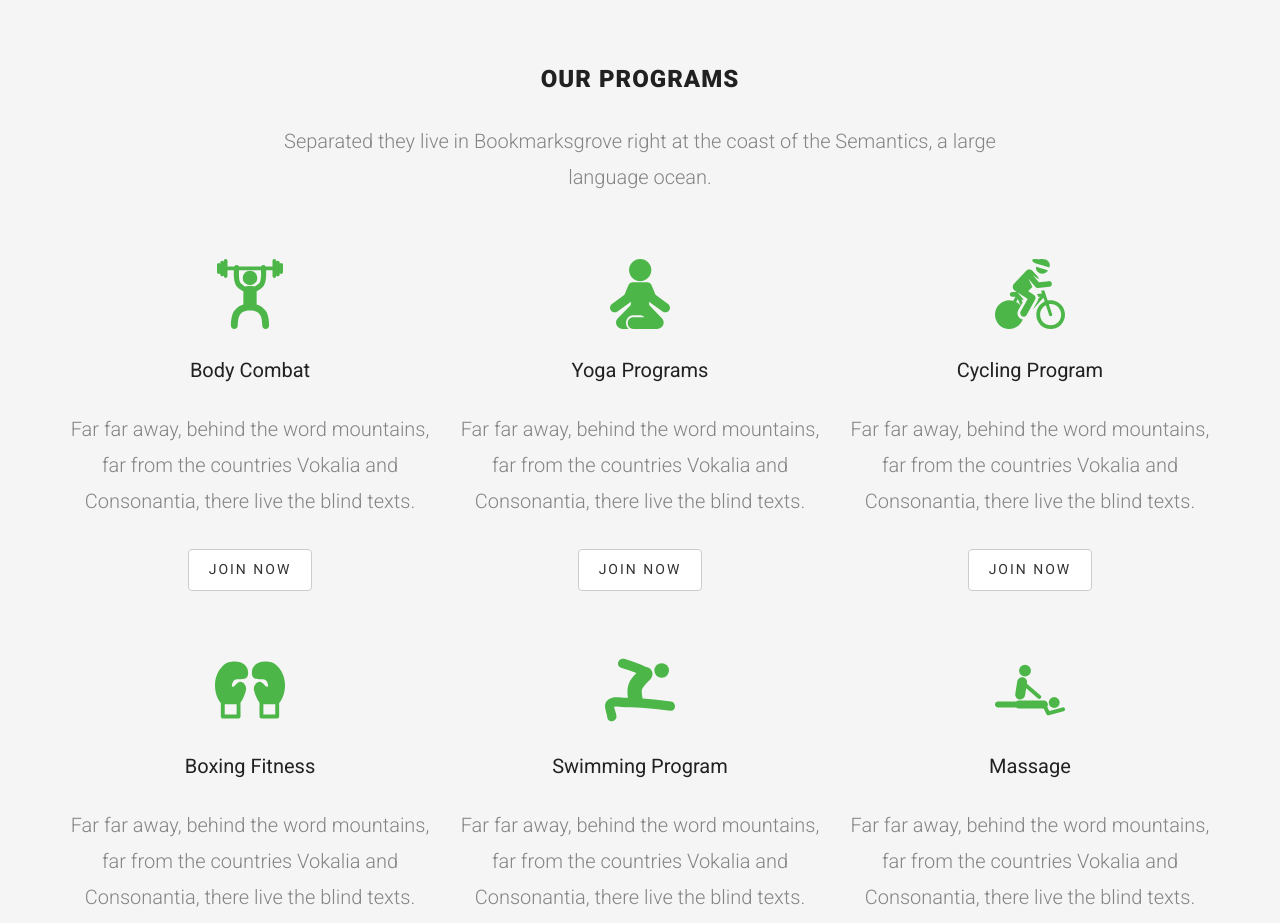
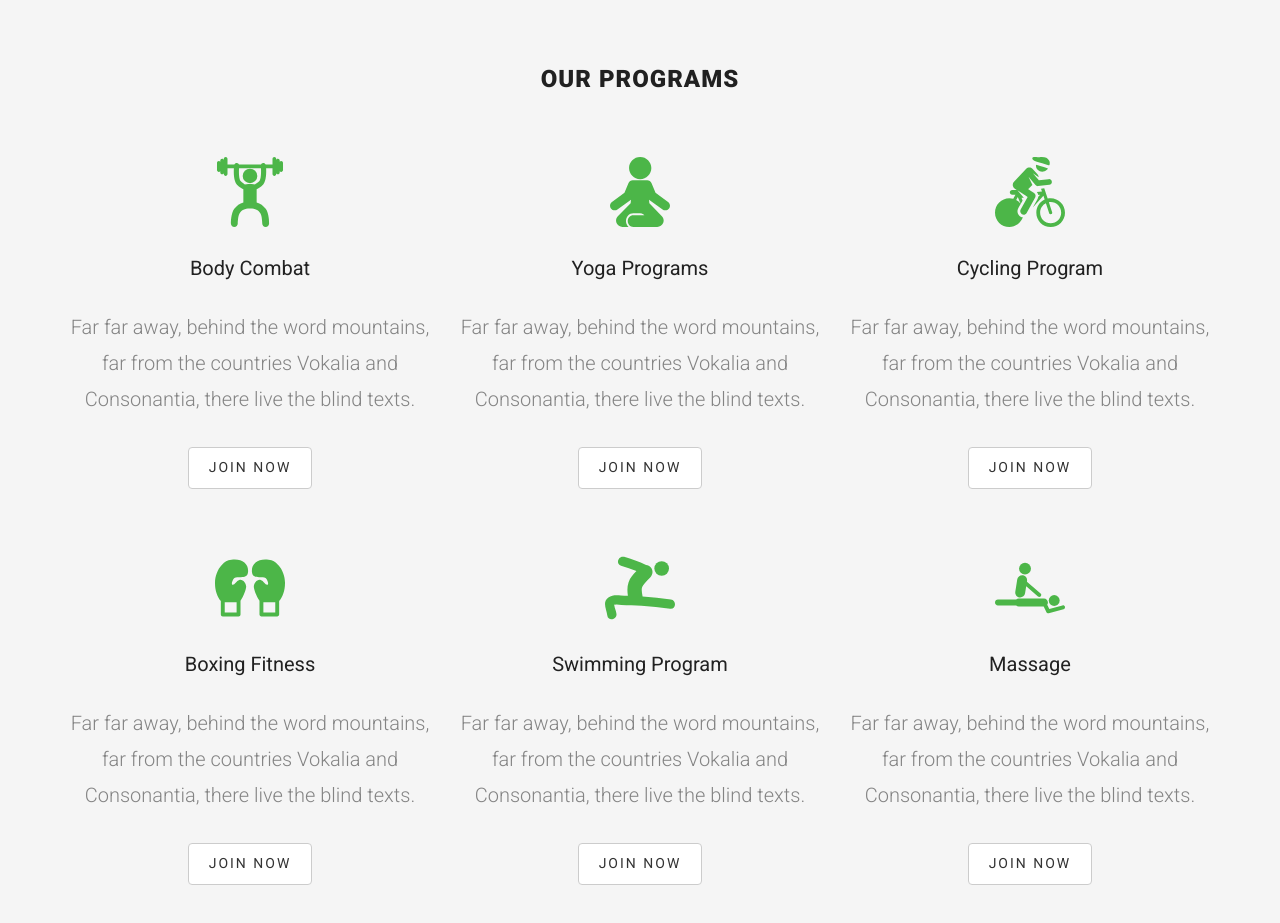
Before and after one commit to chai-py/cpnt201-project-fitness, a plain HTML site: page about.html in a window 1280 px wide. Shown: the part 3200-4123 px from the top of the page. Drawn offline with Linux system fonts and the light colour scheme; files whose address does not match are found by name.

Commit message:
remove unwanted paragraph below our program

```diff
--- a/about.html
+++ b/about.html
@@ -406,10 +406,6 @@
               <div class="col-md-8 col-md-offset-2">
                 <div class="heading-section text-center animate-box">
                   <h2>Our Programs</h2>
-                  <p>
-                    Separated they live in Bookmarksgrove right at the coast of
-                    the Semantics, a large language ocean.
-                  </p>
                 </div>
               </div>
             </div>
```
Also changed, not shown: classes.html (+0 -4 lines), index.html (+0 -4 lines), schedule.html (+0 -4 lines), trainer.html (+0 -4 lines).
